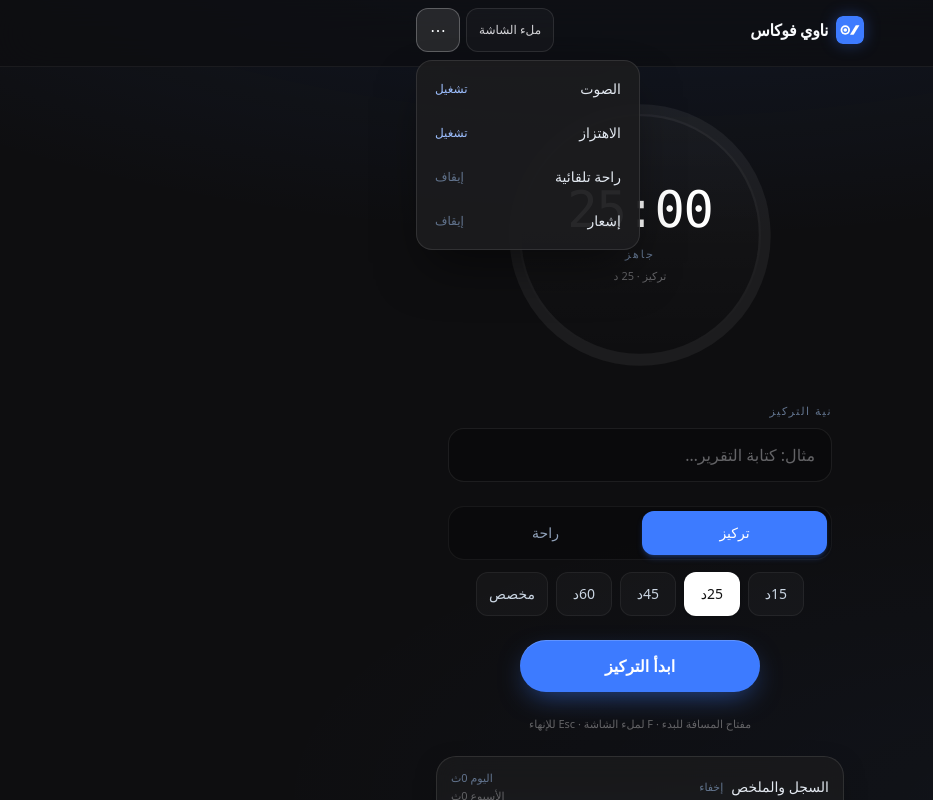
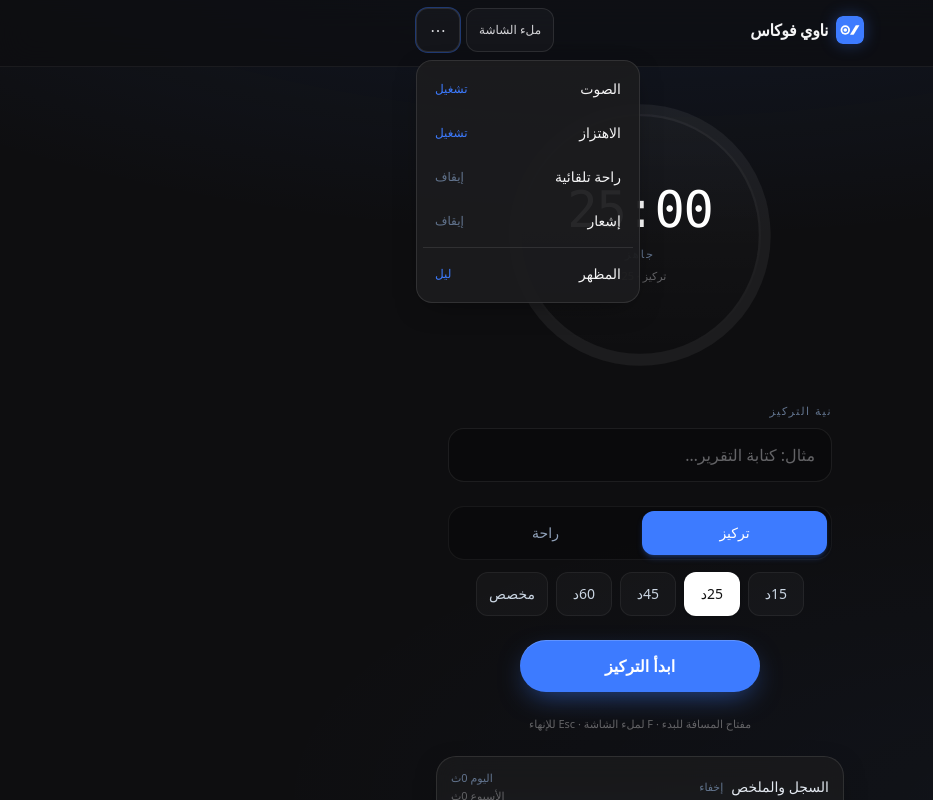
Before and after one commit to inawy/nawy-focus, a React (Vite) app: page / in a window 1280 px wide. Both pictures are taken after a click on the button "الإعدادات". Shown: the top 800 px of the page, without its empty margins (0-933 px from the left). Built offline with nearby package versions, Linux system fonts and the light colour scheme.

Commit message:
feat: wire theme toggle and PWA install into App

```diff
--- a/src/App.tsx
+++ b/src/App.tsx
@@ -5,7 +5,9 @@ import { IntentionInput } from './components/IntentionInput'
 import { SessionControls } from './components/SessionControls'
 import { TimerDisplay } from './components/TimerDisplay'
 import { useFullscreen } from './hooks/useFullscreen'
+import { usePwaInstall } from './hooks/usePwaInstall'
 import { useSessions } from './hooks/useSessions'
+import { useTheme } from './hooks/useTheme'
 import { useTimer } from './hooks/useTimer'
 import { useWakeLock } from './hooks/useWakeLock'
 import { formatDurationShort } from './lib/format'
@@ -65,6 +67,15 @@ export default function App() {
 
   const { active: fullscreen, enter: enterFs, exit: exitFs, toggle: toggleFs } =
     useFullscreen()
+
+  const { cycleTheme, label: themeLabel } = useTheme()
+  const {
+    showInstall,
+    install: installPwa,
+    iosHint,
+    dismissIosHint,
+    isIos,
+  } = usePwaInstall()
 
   const [soundOn, setSoundOn] = useState(() => loadSoundEnabled())
   const [vibrateOn, setVibrateOn] = useState(() => loadVibrateEnabled())
@@ -181,7 +192,6 @@ export default function App() {
   const locked = isActive(state.phase) || state.phase === 'finished'
   const sessionFocus = isActive(state.phase)
 
-  // Prevent screen sleep during an active session (mobile-friendly)
   useWakeLock(state.phase === 'running')
 
   const handleStart = useCallback(() => {
@@ -208,11 +218,14 @@ export default function App() {
     void enterFs()
   }, [resume, enterFs])
 
-  // Global shortcuts: Space start/pause/resume, Esc stop/close, F fullscreen
   useEffect(() => {
     const onKey = (e: KeyboardEvent) => {
       const tag = (e.target as HTMLElement | null)?.tagName
-      if (tag === 'INPUT' || tag === 'TEXTAREA' || (e.target as HTMLElement)?.isContentEditable) {
+      if (
+        tag === 'INPUT' ||
+        tag === 'TEXTAREA' ||
+        (e.target as HTMLElement)?.isContentEditable
+      ) {
         return
       }
       if (e.key === 'Escape') {
@@ -300,15 +313,15 @@ export default function App() {
     (notifyOn ? 1 : 0)
 
   return (
-    <div className="min-h-dvh text-slate-100">
+    <div className="app-shell min-h-dvh">
       <header
-        className={`sticky top-0 z-20 border-b border-white/[0.06] bg-[#0e0e10]/70 px-4 pt-[max(0.5rem,env(safe-area-inset-top))] backdrop-blur-xl transition-all duration-300 ${
+        className={`app-header sticky top-0 z-20 px-4 pt-[max(0.5rem,env(safe-area-inset-top))] transition-all duration-300 ${
           sessionFocus ? 'pb-2.5' : 'pb-3.5'
         }`}
       >
         <div className="mx-auto flex max-w-md items-center justify-between gap-2">
           <h1
-            className={`flex items-center gap-2 font-semibold tracking-tight text-slate-50 transition-all duration-300 ${
+            className={`flex items-center gap-2 font-semibold tracking-tight transition-all duration-300 ${
               sessionFocus ? 'text-[15px] opacity-60' : 'text-base'
             }`}
           >
@@ -341,7 +354,7 @@ export default function App() {
                 type="button"
                 onClick={() => setSettingsOpen((v) => !v)}
                 className={`btn-chrome relative min-w-11 px-2 text-base ${
-                  settingsOpen ? 'border-white/25 bg-white/10 text-slate-50' : ''
+                  settingsOpen ? 'ring-1 ring-brand-500/40' : ''
                 }`}
                 title="الإعدادات"
                 aria-label="الإعدادات"
@@ -359,20 +372,20 @@ export default function App() {
 
               {settingsOpen && (
                 <div
-                  className="absolute end-0 top-full z-30 mt-2 w-56 rounded-2xl border border-white/10 bg-[#1c1c1e]/95 p-1.5 shadow-2xl shadow-black/50 backdrop-blur-xl"
+                  className="app-menu absolute end-0 top-full z-30 mt-2 w-56 rounded-2xl p-1.5"
                   role="menu"
                 >
                   <button
                     type="button"
                     role="menuitem"
                     onClick={toggleSound}
-                    className="flex min-h-11 w-full items-center justify-between gap-2 rounded-xl px-3 text-sm text-slate-200 transition hover:bg-white/[0.06]"
+                    className="flex min-h-11 w-full items-center justify-between gap-2 rounded-xl px-3 text-sm transition hover:opacity-90"
                     aria-pressed={soundOn}
                   >
                     <span>الصوت</span>
                     <span
                       className={`text-xs font-medium ${
-                        soundOn ? 'text-brand-300' : 'text-slate-500'
+                        soundOn ? 'text-brand-500' : 'text-slate-500'
                       }`}
                     >
                       {soundOn ? 'تشغيل' : 'إيقاف'}
@@ -382,13 +395,13 @@ export default function App() {
                     type="button"
                     role="menuitem"
                     onClick={toggleVibrate}
-                    className="flex min-h-11 w-full items-center justify-between gap-2 rounded-xl px-3 text-sm text-slate-200 transition hover:bg-white/[0.06]"
+                    className="flex min-h-11 w-full items-center justify-between gap-2 rounded-xl px-3 text-sm transition hover:opacity-90"
                     aria-pressed={vibrateOn}
                   >
                     <span>الاهتزاز</span>
                     <span
                       className={`text-xs font-medium ${
-                        vibrateOn ? 'text-brand-300' : 'text-slate-500'
+                        vibrateOn ? 'text-brand-500' : 'text-slate-500'
                       }`}
                     >
                       {vibrateOn ? 'تشغيل' : 'إيقاف'}
@@ -398,8 +411,8 @@ export default function App() {
                     type="button"
                     role="menuitem"
                     onClick={toggleAutoBreak}
-                    className={`flex min-h-11 w-full items-center justify-between gap-2 rounded-xl px-3 text-sm transition hover:bg-white/[0.06] ${
-                      autoBreak === 'auto' ? 'text-brand-300' : 'text-slate-200'
+                    className={`flex min-h-11 w-full items-center justify-between gap-2 rounded-xl px-3 text-sm transition hover:opacity-90 ${
+                      autoBreak === 'auto' ? 'text-brand-500' : ''
                     }`}
                     aria-pressed={autoBreak === 'auto'}
                   >
@@ -412,8 +425,8 @@ export default function App() {
                     type="button"
                     role="menuitem"
                     onClick={() => void toggleNotifications()}
-                    className={`flex min-h-11 w-full items-center justify-between gap-2 rounded-xl px-3 text-sm transition hover:bg-white/[0.06] ${
-                      notifyOn ? 'text-amber-300' : 'text-slate-200'
+                    className={`flex min-h-11 w-full items-center justify-between gap-2 rounded-xl px-3 text-sm transition hover:opacity-90 ${
+                      notifyOn ? 'text-amber-500' : ''
                     }`}
                     aria-pressed={notifyOn}
                   >
@@ -422,6 +435,30 @@ export default function App() {
                       {notifyOn ? 'تشغيل' : 'إيقاف'}
                     </span>
                   </button>
+                  <div className="my-1 h-px bg-current opacity-10" />
+                  <button
+                    type="button"
+                    role="menuitem"
+                    onClick={cycleTheme}
+                    className="flex min-h-11 w-full items-center justify-between gap-2 rounded-xl px-3 text-sm transition hover:opacity-90"
+                    title="ليل / نهار / تلقائي"
+                  >
+                    <span>المظهر</span>
+                    <span className="text-xs font-medium text-brand-500">
+                      {themeLabel}
+                    </span>
+                  </button>
+                  {showInstall && (
+                    <button
+                      type="button"
+                      role="menuitem"
+                      onClick={() => void installPwa()}
+                      className="flex min-h-11 w-full items-center justify-between gap-2 rounded-xl px-3 text-sm transition hover:opacity-90"
+                    >
+                      <span>تثبيت التطبيق</span>
+                      <span className="text-xs text-brand-500">PWA</span>
+                    </button>
+                  )}
                 </div>
               )}
             </div>
@@ -448,6 +485,46 @@ export default function App() {
               type="button"
               onClick={dismissFinishedBanner}
               className="ms-2 underline opacity-80 hover:opacity-100"
+            >
+              حسناً
+            </button>
+          </div>
+        )}
+
+        {showInstall && !sessionFocus && state.phase === 'idle' && (
+          <div className="install-banner w-full max-w-sm rounded-2xl px-4 py-3">
+            <div className="flex items-center justify-between gap-3">
+              <div className="min-w-0 text-start">
+                <p className="text-sm font-medium">ثبّت ناوي فوكاس</p>
+                <p className="mt-0.5 text-[11px] text-slate-500">
+                  {isIos
+                    ? 'من مشاركة Safari ← إضافة إلى الشاشة الرئيسية'
+                    : 'تطبيق سريع على جهازك بدون متجر'}
+                </p>
+              </div>
+              <button
+                type="button"
+                onClick={() => void installPwa()}
+                className="btn-chrome shrink-0 border-brand-500/30 text-brand-500"
+              >
+                تثبيت
+              </button>
+            </div>
+          </div>
+        )}
+
+        {iosHint && (
+          <div
+            className="install-banner w-full max-w-sm rounded-2xl px-4 py-3 text-sm"
+            role="status"
+          >
+            <p>
+              على آيفون: اضغط مشاركة في Safari ثم «إضافة إلى الشاشة الرئيسية».
+            </p>
+            <button
+              type="button"
+              className="mt-2 text-xs text-brand-500 underline"
+              onClick={dismissIosHint}
             >
               حسناً
             </button>
```
